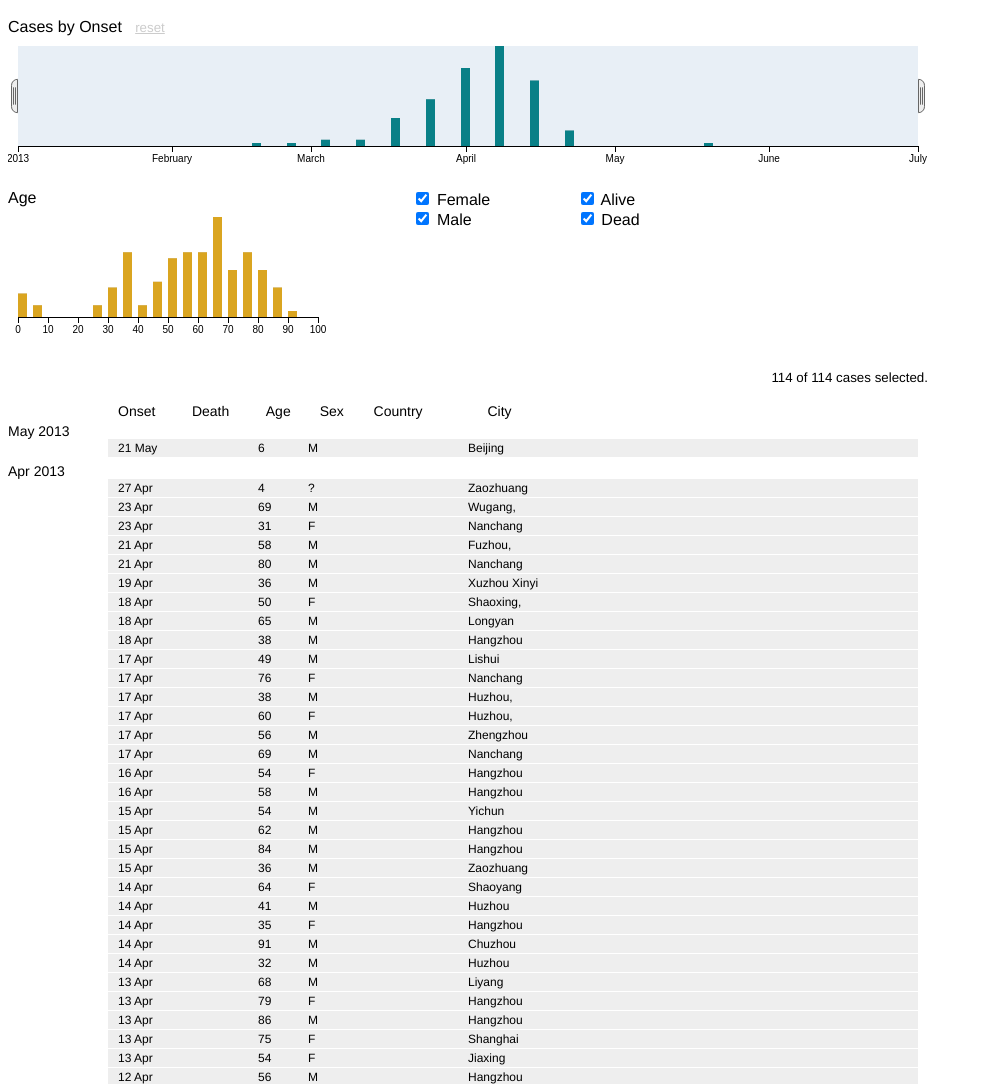
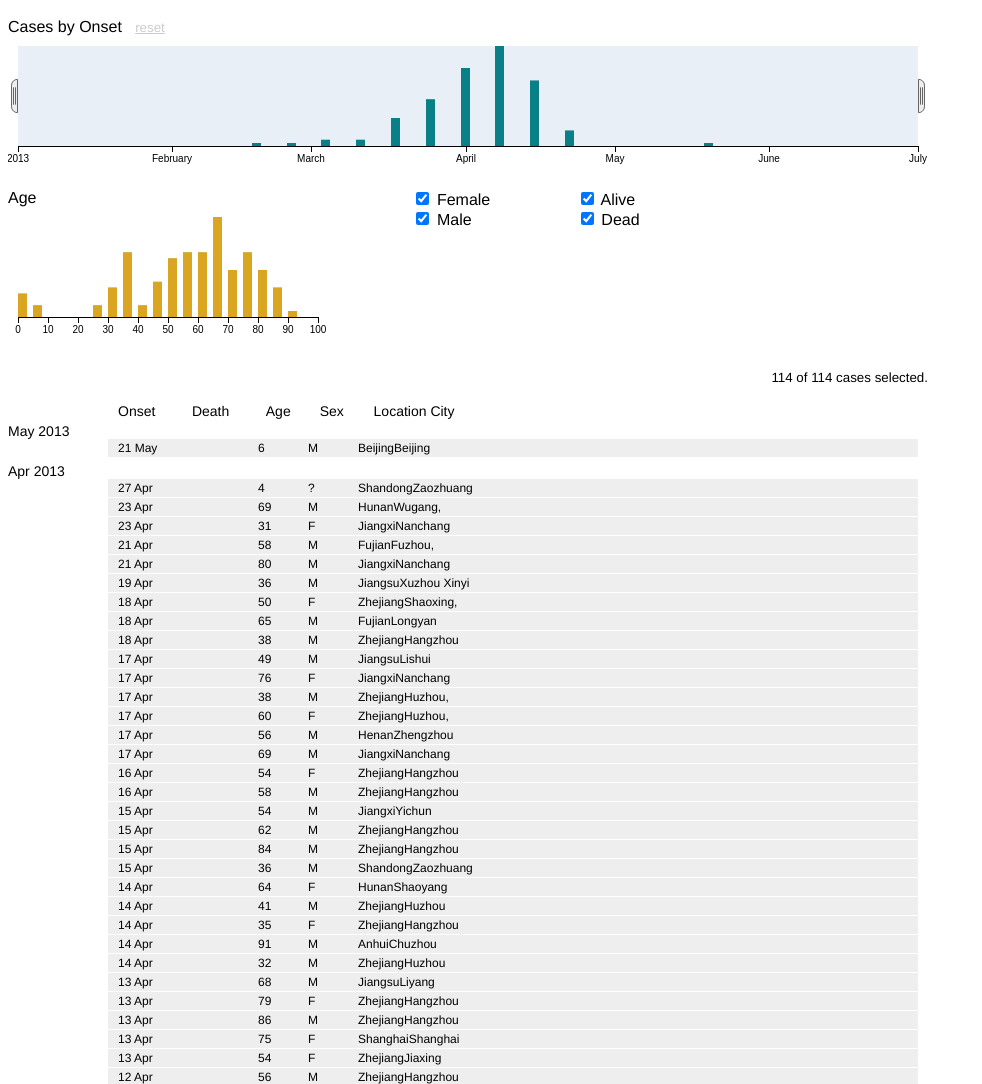
Before and after one commit to rambaut/H7N9-Cases, a plain HTML site: page cases.html in a window 1280 px wide. Shown: the top 1084 px of the page, without its empty margins (0-982 px from the left). Drawn offline with Linux system fonts and the light colour scheme.

Commit message:
More customization

```diff
--- a/cases.html
+++ b/cases.html
@@ -254,7 +254,7 @@ aside {
   	<div class="death">Death</div>
   	<div class="age">Age</div>
   	<div class="gender">Sex</div>
-  	<div class="country">Country</div>
+  	<div class="province">Location</div>
   	<div class="city">City</div>
   </div></div>
   <div id="case-list" class="list"></div>
@@ -468,8 +468,8 @@ aside {
           .text(function(d) { return d.gender; });
 
 	  individualEnter.append("div")
-          .attr("class", "country")
-          .text(function(d) { return d.country; });
+          .attr("class", "province")
+          .text(function(d) { return d.province; });
 
 	  individualEnter.append("div")
           .attr("class", "city")
```
